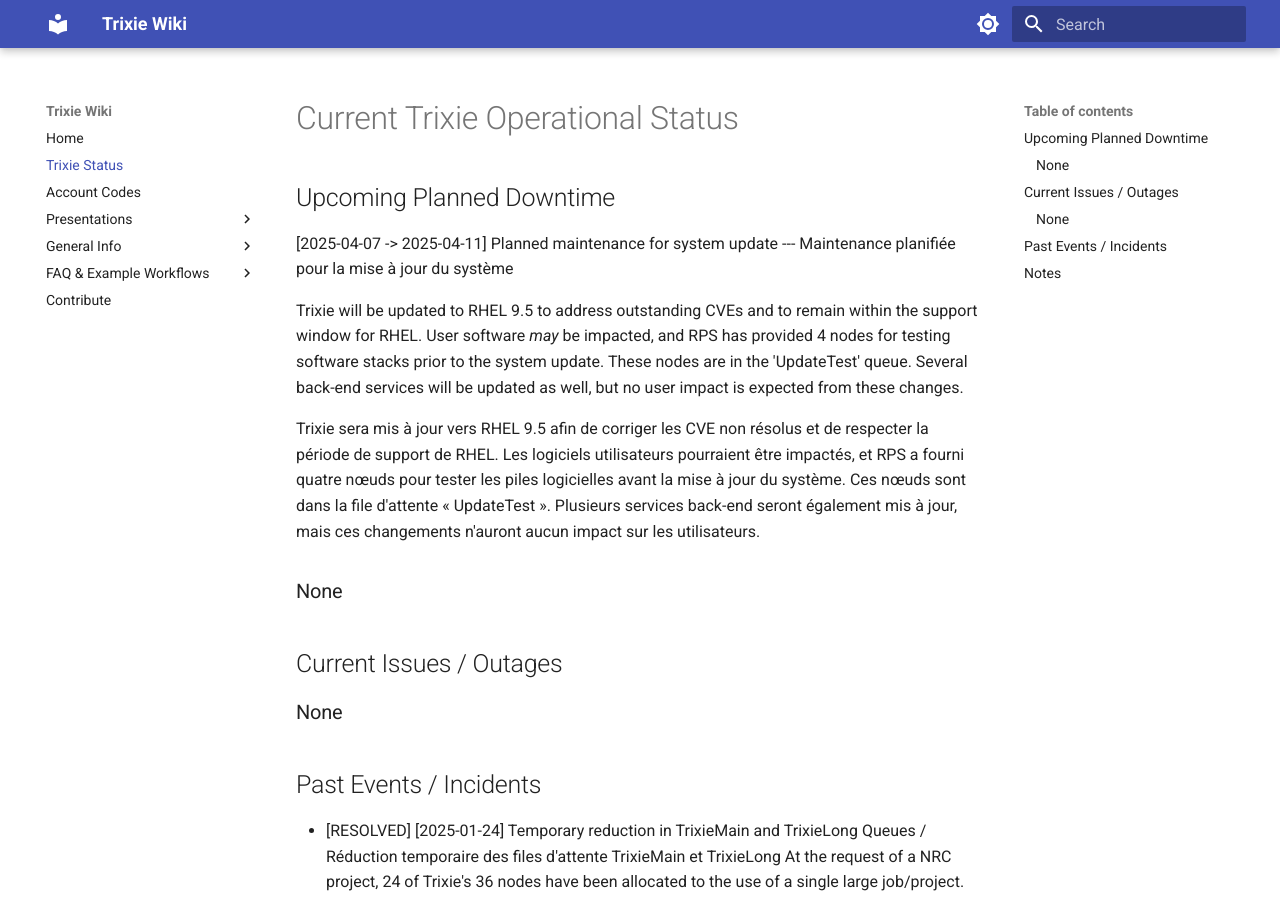
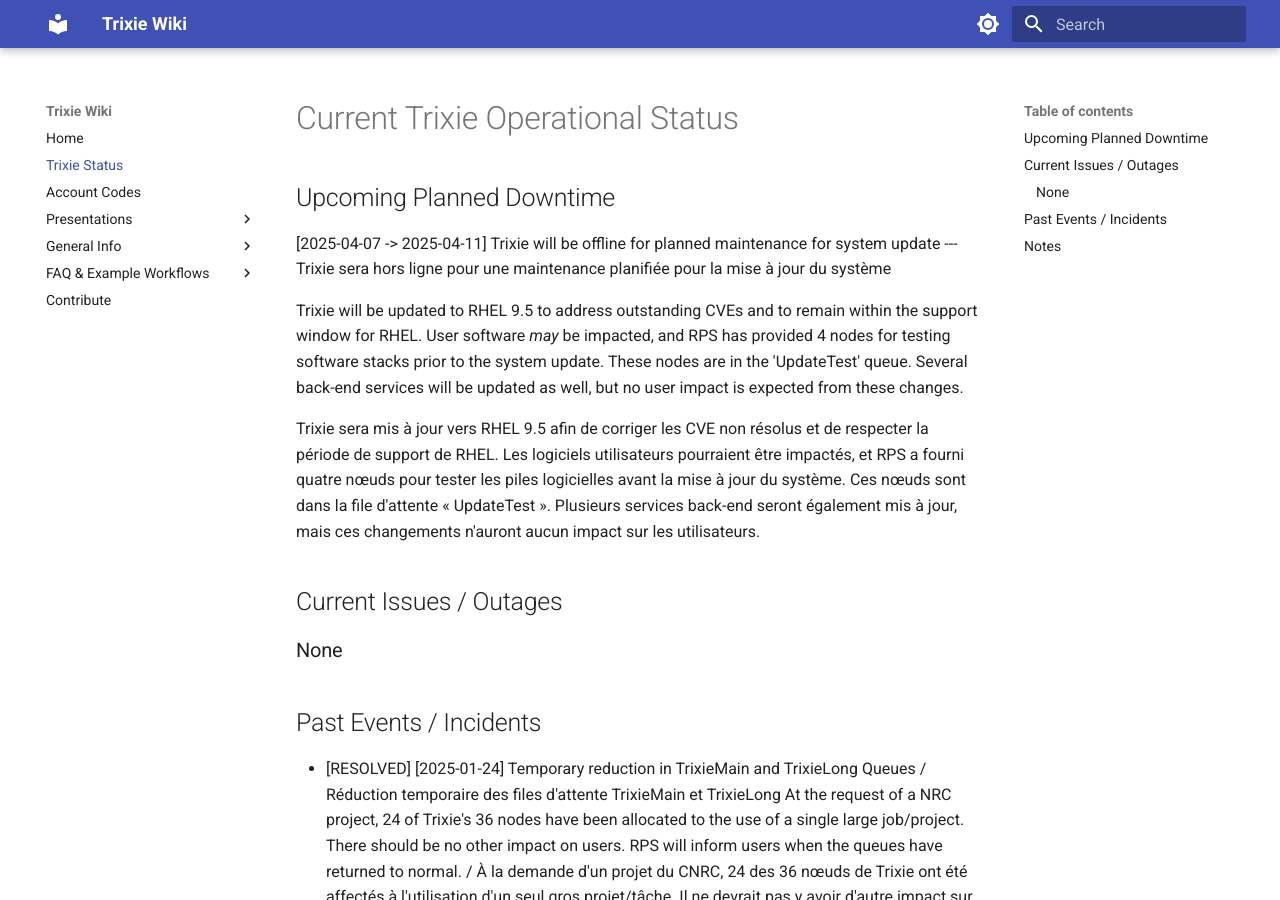
Before and after one commit to ai4d-iasc/trixie, an MkDocs documentation site: the page built from docs/Trixie-Status.md, in a window 1280 px wide and 900 px high. Built offline with MkDocs 1.6.1 and Material for MkDocs 9.7.7, drawn with Linux system fonts in a browser that asks for light colours.

Commit message:
Docs: Updated the status for trixie

```diff
--- a/docs/Trixie-Status.md
+++ b/docs/Trixie-Status.md
@@ -2,13 +2,11 @@
 
 ## Upcoming Planned Downtime
 
-[2025-04-07 -> 2025-04-11] Planned maintenance for system update --- Maintenance planifiée pour la mise à jour du système
+[2025-04-07 -> 2025-04-11] Trixie will be offline for planned maintenance for system update --- Trixie sera hors ligne pour une maintenance planifiée pour la mise à jour du système
 
 Trixie will be updated to RHEL 9.5 to address outstanding CVEs and to remain within the support window for RHEL. User software _may_ be impacted, and RPS has provided 4 nodes for testing software stacks prior to the system update. These nodes are in the 'UpdateTest' queue. Several back-end services will be updated as well, but no user impact is expected from these changes.
 
 Trixie sera mis à jour vers RHEL 9.5 afin de corriger les CVE non résolus et de respecter la période de support de RHEL. Les logiciels utilisateurs pourraient être impactés, et RPS a fourni quatre nœuds pour tester les piles logicielles avant la mise à jour du système. Ces nœuds sont dans la file d'attente « UpdateTest ». Plusieurs services back-end seront également mis à jour, mais ces changements n'auront aucun impact sur les utilisateurs.
-
-### None
 
 ## Current Issues / Outages
 
```
Also changed, not shown: docs/index.md (+1 -1 lines).
